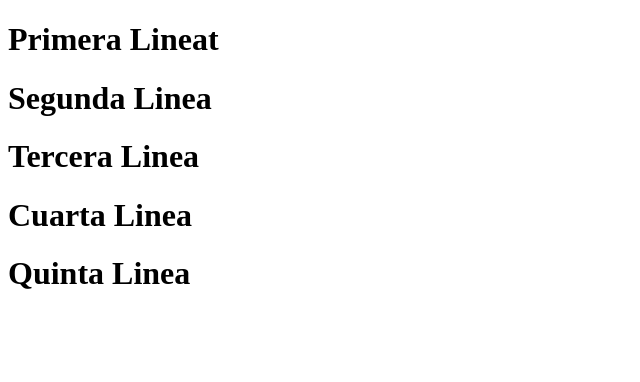
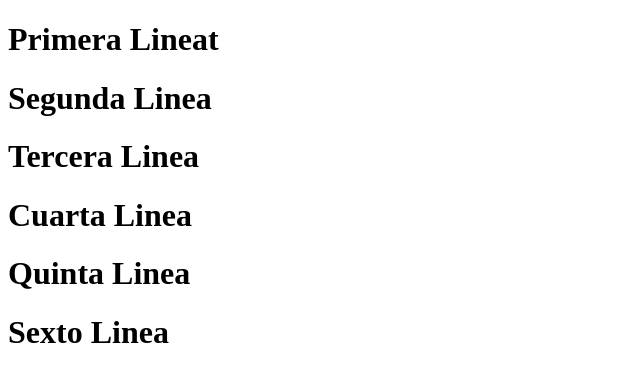
Before and after one commit to RobertMoralesO/clase_git_miercoles_bp, a plain HTML site: page index.html in a window 1280 px wide. Shown: the whole page, without its empty margins (0-640 px from the left). Drawn offline with Linux system fonts and the light colour scheme.

Commit message:
Sexta linea creada

```diff
--- a/index.html
+++ b/index.html
@@ -12,5 +12,6 @@
     <h1>Tercera Linea</h1>
     <h1>Cuarta Linea</h1>
     <h1>Quinta Linea</h1>
+    <h1>Sexto Linea</h1>
 </body>
 </html>
```
